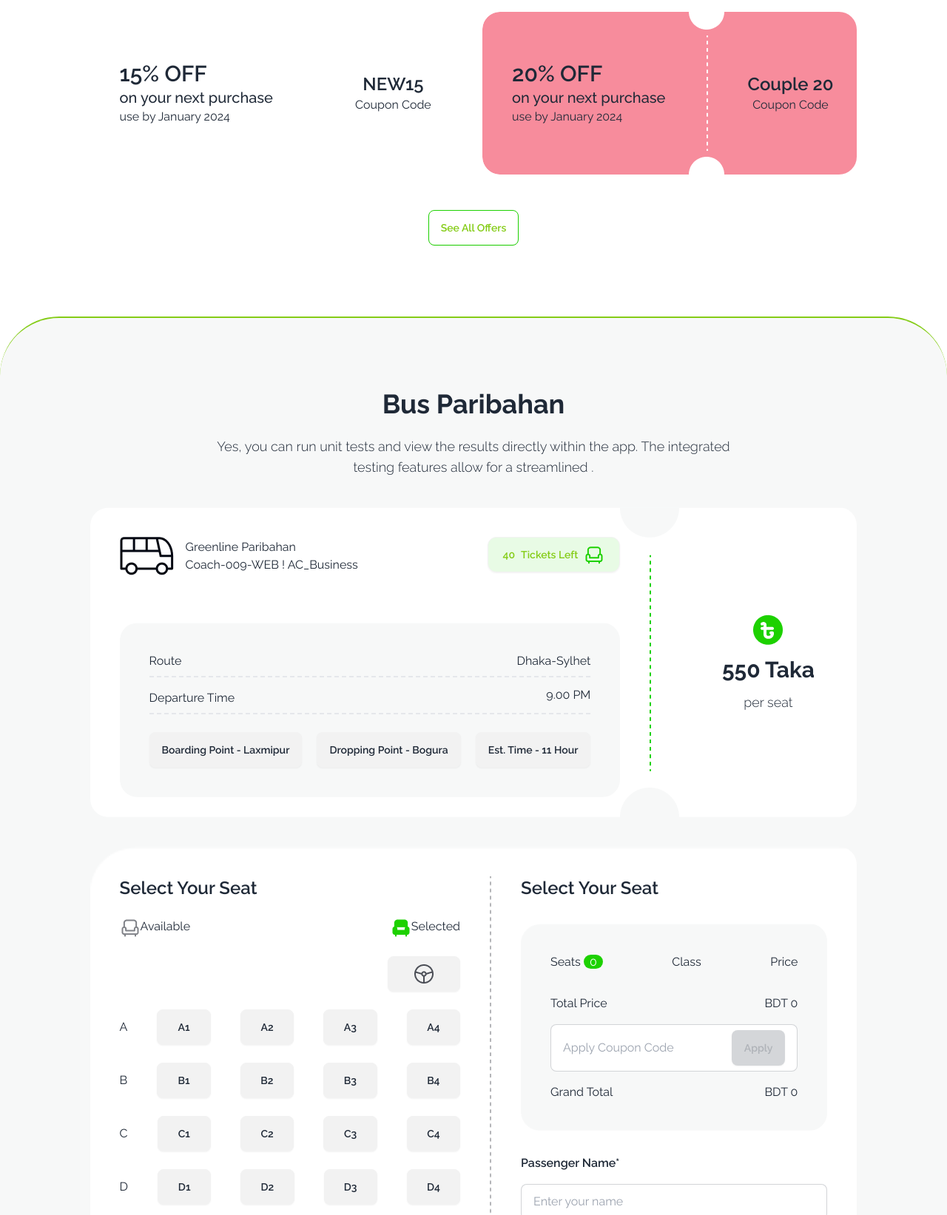
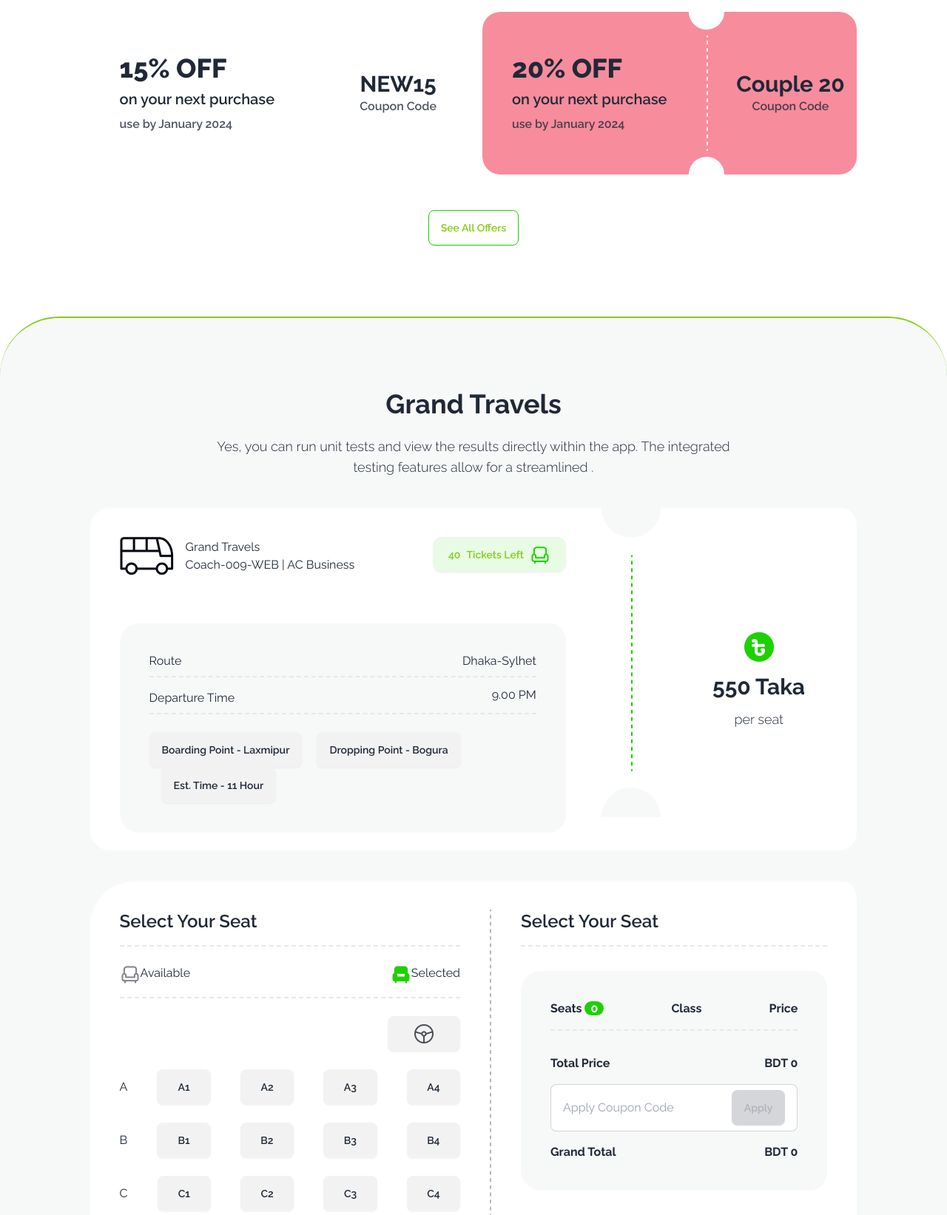
Before and after one commit to knh-nehal/Assignment-5, a plain HTML site: page index.html in a window 1280 px wide. Shown: the part 840-2483 px from the top of the page at 74% size. Drawn offline with nearby package versions, Linux system fonts and the light colour scheme.

Commit message:
some fixes here and there

```diff
--- a/index.html
+++ b/index.html
@@ -3,7 +3,7 @@
   <head>
     <meta charset="UTF-8" />
     <meta name="viewport" content="width=device-width, initial-scale=1.0" />
-    <title>Bus Paribahan</title>
+    <title>Grand Travels</title>
     <!-- Fonts link -->
     <link rel="preconnect" href="https://fonts.googleapis.com" />
     <link rel="preconnect" href="https://fonts.gstatic.com" crossorigin />
@@ -59,7 +59,7 @@
                 <li><a>Search</a></li>
               </ul>
             </div>
-            <a class="btn btn-ghost text-3xl font-extrabold">Bus Paribahan</a>
+            <a class="btn btn-ghost text-3xl font-extrabold">Grand Travels</a>
           </div>
           <div class="navbar-center hidden lg:flex">
             <ul class="menu menu-horizontal px-1 font-medium">
@@ -85,10 +85,9 @@
       >
         <div class="hero-content text-center text-neutral-content">
           <div class="max-w-xl">
-            <h1 class="mb-5 text-5xl font-extrabold leading-[70px]">
-              End-to-End Travel with <br /><span class="text-[#1DD100]"
-                >P Paribahan</span
-              >
+            <h1 class="mb-5 text-6xl font-extrabold leading-[80px]">
+              End-to-End Travel with
+              <span class="text-[#1DD100]">Grand Travels</span>
             </h1>
             <p class="mb-5">
               Yes, you can run unit tests and view the results directly within
@@ -110,33 +109,31 @@
         <h2 class="text-center font-bold text-4xl">Best Offer For You</h2>
         <div class="flex gap-6">
           <div class="flex flex-1 my-12 rounded-3xl" id="coupon-1">
-            <div class="pl-10 flex flex-col justify-center w-[55%]">
-              <h3 class="text-3xl font-semibold">15% OFF</h3>
-              <p class="text-xl font-medium">on your next purchase</p>
-              <p>use by January 2024</p>
+            <div class="pl-10 flex flex-col justify-center w-[55%] space-y-2">
+              <h3 class="text-4xl font-extrabold">15% OFF</h3>
+              <p class="text-xl font-semibold">on your next purchase</p>
+              <p class="opacity-80 font-semibold">use by January 2024</p>
             </div>
             <div>
               <img src="./images/cupon-devider.png" alt="" />
             </div>
-            <div class="flex flex-col justify-center text-center pl-8">
-              <h3 class="text-2xl font-semibold">NEW15</h3>
-              <p>Coupon Code</p>
+            <div class="flex flex-col justify-center text-center mx-auto">
+              <h3 class="text-3xl font-bold">NEW15</h3>
+              <p class="opacity-80 font-semibold">Coupon Code</p>
             </div>
           </div>
           <div class="flex flex-1 my-12 rounded-3xl" id="coupon-2">
-            <div class="pl-10 flex flex-col justify-center w-[55%]">
-              <h3 class="text-3xl font-semibold">20% OFF</h3>
-              <p class="text-xl font-medium">on your next purchase</p>
-              <p>use by January 2024</p>
+            <div class="pl-10 flex flex-col justify-center w-[55%] space-y-2">
+              <h3 class="text-4xl font-extrabold">20% OFF</h3>
+              <p class="text-xl font-semibold">on your next purchase</p>
+              <p class="opacity-80 font-semibold">use by January 2024</p>
             </div>
             <div>
               <img src="./images/cupon-devider.png" alt="" />
             </div>
-            <div
-              class="flex flex-col items-center justify-center text-center pl-8"
-            >
-              <h3 class="text-2xl font-semibold">Couple 20</h3>
-              <p>Coupon Code</p>
+            <div class="flex flex-col justify-center text-center mx-auto">
+              <h3 class="text-3xl font-bold">Couple 20</h3>
+              <p class="opacity-80 font-semibold">Coupon Code</p>
             </div>
           </div>
         </div>
@@ -153,7 +150,7 @@
       >
         <div class="py-24 container w-[81%] mx-auto">
           <div>
-            <h2 class="text-center font-bold text-4xl mb-6">Bus Paribahan</h2>
+            <h2 class="text-center font-bold text-4xl mb-6">Grand Travels</h2>
             <p class="text-center font-light text-lg">
               Yes, you can run unit tests and view the results directly within
               the app. The integrated <br />
@@ -161,15 +158,15 @@
             </p>
           </div>
           <div id="ticket-bg" class="my-10 flex">
-            <div>
+            <div class="pr-12 w-2/3">
               <div class="flex justify-between">
                 <div class="p-10 flex gap-4 items-center">
                   <div>
                     <img src="./images/bus-logo.png" alt="" />
                   </div>
                   <div>
-                    <h2>Greenline Paribahan</h2>
-                    <p>Coach-009-WEB ! AC_Business</p>
+                    <h2>Grand Travels</h2>
+                    <p>Coach-009-WEB | AC Business</p>
                   </div>
                 </div>
                 <div class="p-10 pr-0">
@@ -213,8 +210,10 @@
           <!-- Seat plan -->
           <div id="seat-bg" class="flex gap-10 p-10">
             <div class="space-y-6 w-[50%]">
-              <h3 class="text-2xl font-semibold">Select Your Seat</h3>
-              <div class="flex justify-between">
+              <h3 class="text-2xl font-semibold border-b-2 border-dashed pb-4">
+                Select Your Seat
+              </h3>
+              <div class="flex justify-between border-b-2 border-dashed pb-4">
                 <div class="flex">
                   <img src="./images/seat-gray.png" alt="" />
                   <p>Available</p>
@@ -307,10 +306,14 @@
               <img src="./images/line_divider.png" alt="" />
             </div>
             <div class="space-y-8 w-[45%]">
-              <h3 class="text-2xl font-semibold">Select Your Seat</h3>
+              <h3 class="text-2xl font-semibold border-b-2 border-dashed pb-4">
+                Select Your Seat
+              </h3>
               <div id="ticket-final-bg" class="flex flex-col p-10 space-y-4">
-                <div class="flex justify-between gap-10">
-                  <p>
+                <div
+                  class="flex justify-between gap-10 border-b-2 border-dashed pb-4"
+                >
+                  <p class="font-bold">
                     Seats
                     <span
                       id="ticket-box-num"
@@ -318,13 +321,13 @@
                       >0</span
                     >
                   </p>
-                  <p>Class</p>
-                  <p>Price</p>
+                  <p class="font-bold">Class</p>
+                  <p class="font-bold">Price</p>
                 </div>
                 <div id="ticket-box"></div>
                 <div class="flex justify-between">
-                  <h4>Total Price</h4>
-                  <h4>BDT <span id="total-price">0</span></h4>
+                  <h4 class="font-bold">Total Price</h4>
+                  <h4 class="font-bold">BDT <span id="total-price">0</span></h4>
                 </div>
                 <div>
                   <label
@@ -347,28 +350,34 @@
                   </label>
                 </div>
                 <div class="flex justify-between">
-                  <h4>Grand Total</h4>
-                  <h4>BDT <span id="grand-total">0</span></h4>
+                  <h4 class="font-bold">Grand Total</h4>
+                  <h4 class="font-bold">BDT <span id="grand-total">0</span></h4>
                 </div>
               </div>
               <div class="space-y-4">
-                <h3 id="name-box" class="font-semibold">Passenger Name*</h3>
-                <label class="input input-bordered flex items-center gap-2">
+                <h3 class="font-bold">Passenger Name*</h3>
+                <label
+                  id="name-box"
+                  class="input input-bordered flex items-center gap-2"
+                >
                   <input
                     type="text"
                     class="grow"
                     placeholder="Enter your name"
                   />
                 </label>
-                <h3 id="num-box" class="font-semibold">Phone Number*</h3>
-                <label class="input input-bordered flex items-center gap-2">
+                <h3 class="font-bold">Phone Number*</h3>
+                <label
+                  id="num-box"
+                  class="input input-bordered flex items-center gap-2"
+                >
                   <input
                     type="number"
                     class="grow"
                     placeholder="Enter your phone number"
                   />
                 </label>
-                <h3 class="font-semibold">Email ID</h3>
+                <h3 class="font-bold">Email ID</h3>
                 <label class="input input-bordered flex items-center gap-2">
                   <input
                     type="text"
@@ -377,6 +386,8 @@
                   />
                 </label>
                 <button
+                  id="next-btn"
+                  disabled
                   class="btn bg-[#1DD100] text-white w-full"
                   onclick="my_modal_5.showModal()"
                 >
@@ -427,9 +438,9 @@
     <footer class="p-10 bg-[#030712] text-neutral-content space-y-10">
       <div class="footer justify-between container mx-auto w-[81%]">
         <nav class="space-y-4">
-          <h6 class="text-3xl text-white font-bold">P-Ticket</h6>
+          <h6 class="text-3xl text-white font-bold">E-Ticket</h6>
           <p>
-            P-Ticket is a digital platform to make your <br />
+            E-Ticket is a digital platform to make your <br />
             daily commuting better.
           </p>
         </nav>
@@ -442,7 +453,7 @@
       </div>
       <div class="container mx-auto w-[81%]">
         <nav class="flex justify-between">
-          <p>@all rights reserved, P-Ticket services limited.2024</p>
+          <p>All rights reserved. E-Ticket services limited 2024</p>
           <div class="flex gap-6">
             <a href="">Terms & condition</a>
             <a href="">Return & refund policy</a>
--- a/scripts/index.js
+++ b/scripts/index.js
@@ -1,9 +1,16 @@
 const seats = document.getElementsByClassName("seat");
 let ticketSale = 0;
 const ticketPrice = 550;
+let nameInput = document.getElementById("name-box")
+let numInput = document.getElementById("num-box")
+console.log(nameInput);
+console.log(numInput)
 
 for (const seat of seats) {
     seat.addEventListener('click', function () {
+        if (ticketSale <= 4) {
+            document.getElementById("next-btn").removeAttribute("disabled");
+        }
         if (ticketSale < 4) {
             seat.classList.add("bg-[#1DD100]", "text-white");
 
@@ -26,7 +33,7 @@ for (const seat of seats) {
             div.appendChild(p1);
             div.appendChild(p2);
             div.appendChild(p3);
-            div.classList.add("flex", "justify-between", "gap-10");
+            div.classList.add("flex", "justify-between", "items-center", "space-y-2");
 
             let ticketBox = document.getElementById("ticket-box");
             ticketBox.appendChild(div);
```
